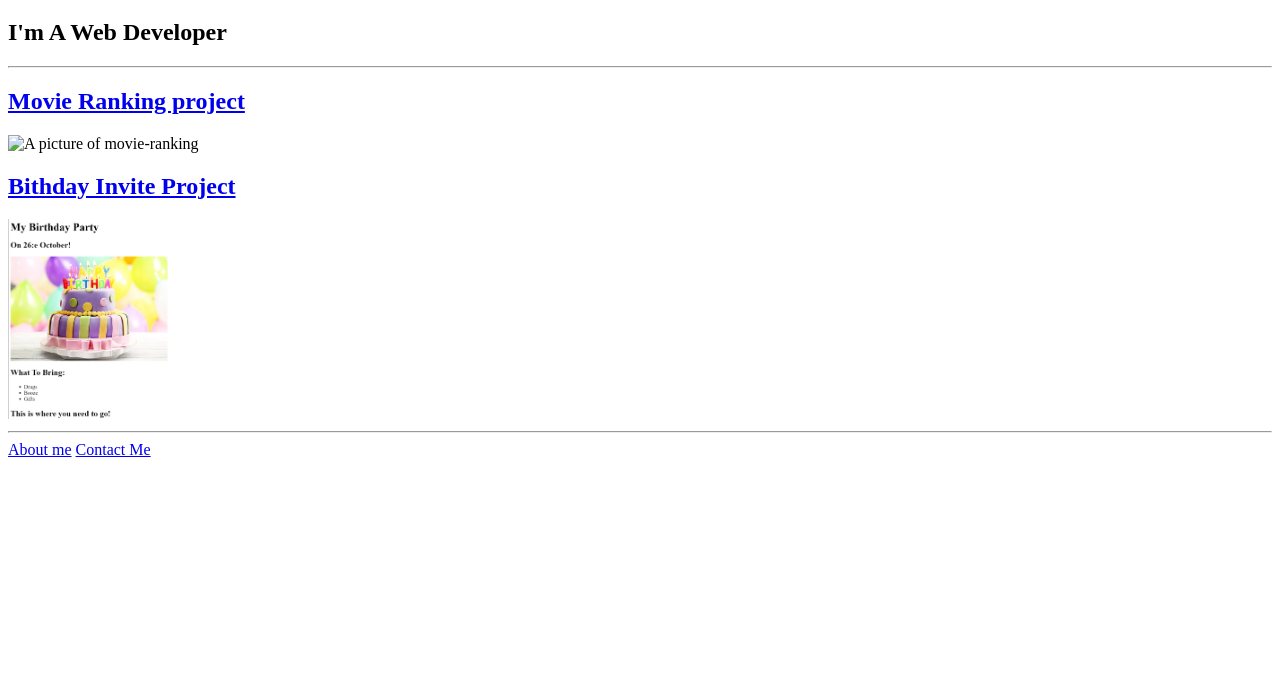
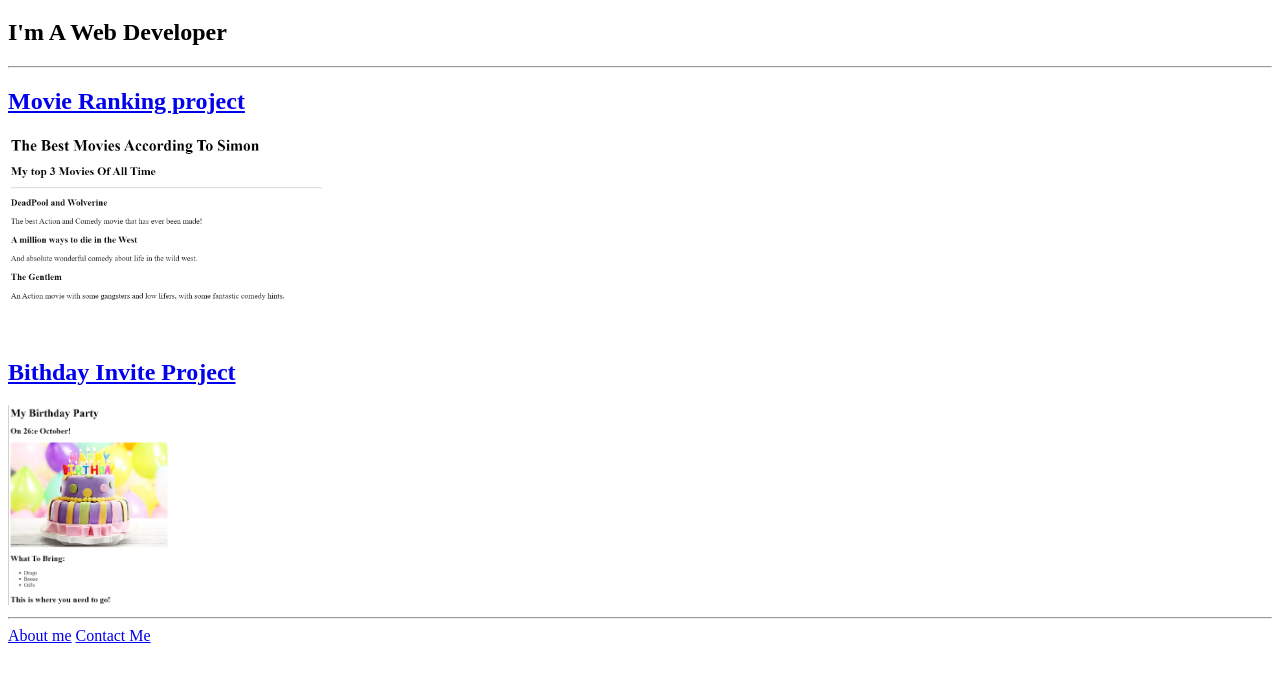
Before and after one commit to Sandtjarn/index, a plain HTML site: page index.html in a window 1280 px wide. Shown: the part 61-740 px from the top of the page. Drawn offline with Linux system fonts and the light colour scheme.

Commit message:
Add files via upload

```diff
--- a/index.html
+++ b/index.html
@@ -27,10 +27,10 @@ https://developer.mozilla.org/en-US/docs/Web/HTML/Element/img#attr-height -->
     <h2>I'm A Web Developer</h2>
     <hr>
     <h2><a href="public/movie-ranking.html">Movie Ranking project</a></h2>
-    <img src="./assets/images/movie-rankings.png/" height="200" alt="A picture of movie-ranking" />
+    <a href="public/movie-ranking.html"><img src="assets/images/movie-rankings.png" height="200" alt="A picture of movie-ranking" /></a>
 
     <h2><a href="./public/Birthday-invite.html">Bithday Invite Project</a></h2>
-    <img src="assets/images/birthday-invites.png" height="200" alt="A picture of the birthday-invites" />
+    <a href="./public/Birthday-invite.html"><img src="assets/images/birthday-invites.png" height="200" alt="A picture of the birthday-invites" /></a>
     <hr>
     <a href="./public/about.html">About me</a> <a href="./public/contact.html">Contact Me</a>
 
```
Also changed, not shown: about.html (added, +6 -0 lines).
